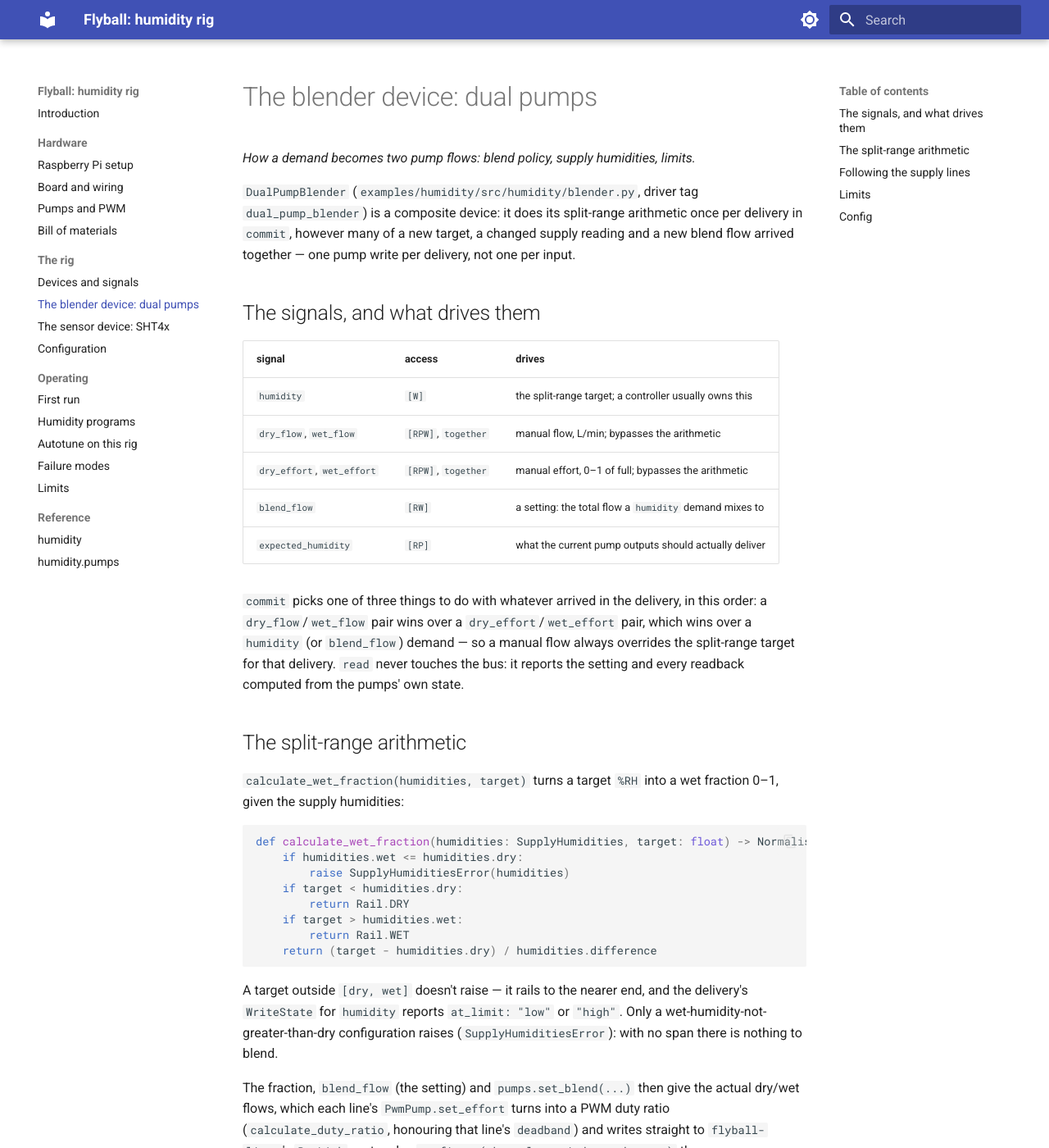
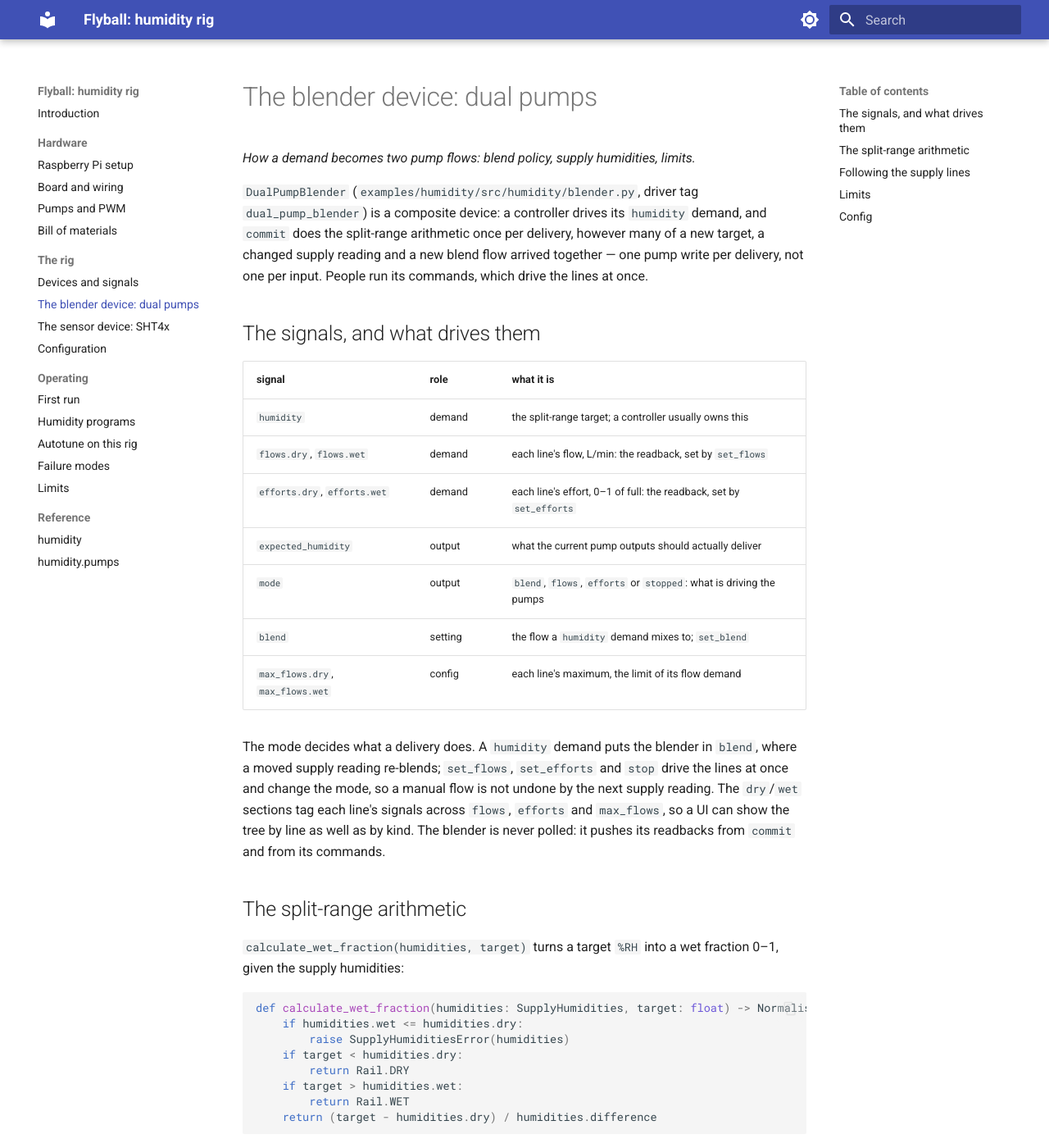
Before and after one commit to bengineer42/humctrl, an MkDocs documentation site: the page built from book/src/rig/dual-pumps.md, in a window 1280 px wide and 1400 px high. Shown: the whole window at 82% size. Built offline with MkDocs 1.6.1 and Material for MkDocs 9.7.7, drawn with Linux system fonts in a browser that asks for light colours; some of the changed text lies outside the part shown.

Commit message:
feat(humidity): the blender on the new model: commands drive the lines, commit blends
Flows and efforts are demands under flows/efforts namespaces, tagged by
line section; max flows are config signals and the flow limits; mode is
an enum output; blend a setting. set_flows / set_efforts / stop drive the
pumps at once and set the mode; a humidity demand puts it back in BLEND,
where a supply reading re-blends. No poll, no observe: readbacks are
pushed after every pump write. Tests, rig files, demo program and the
book page follow. Not yet runnable: waits on the linux package migration.

Co-Authored-By: Claude Opus 5 (1M context) <noreply@anthropic.com>

````diff
--- a/book/src/rig/dual-pumps.md
+++ b/book/src/rig/dual-pumps.md
@@ -3,27 +3,32 @@
 *How a demand becomes two pump flows: blend policy, supply humidities, limits.*
 
 `DualPumpBlender` (`examples/humidity/src/humidity/blender.py`, driver tag
-`dual_pump_blender`) is a composite device: it does its split-range
-arithmetic once per delivery in `commit`, however many of a new target, a
-changed supply reading and a new blend flow arrived together — one pump
-write per delivery, not one per input.
+`dual_pump_blender`) is a composite device: a controller drives its
+`humidity` demand, and `commit` does the split-range arithmetic once per
+delivery, however many of a new target, a changed supply reading and a
+new blend flow arrived together — one pump write per delivery, not one
+per input. People run its commands, which drive the lines at once.
 
 ## The signals, and what drives them
 
-| signal | access | drives |
+| signal | role | what it is |
 | --- | --- | --- |
-| `humidity` | `[W]` | the split-range target; a controller usually owns this |
-| `dry_flow`, `wet_flow` | `[RPW]`, `together` | manual flow, L/min; bypasses the arithmetic |
-| `dry_effort`, `wet_effort` | `[RPW]`, `together` | manual effort, 0–1 of full; bypasses the arithmetic |
-| `blend_flow` | `[RW]` | a setting: the total flow a `humidity` demand mixes to |
-| `expected_humidity` | `[RP]` | what the current pump outputs should actually deliver |
+| `humidity` | demand | the split-range target; a controller usually owns this |
+| `flows.dry`, `flows.wet` | demand | each line's flow, L/min: the readback, set by `set_flows` |
+| `efforts.dry`, `efforts.wet` | demand | each line's effort, 0–1 of full: the readback, set by `set_efforts` |
+| `expected_humidity` | output | what the current pump outputs should actually deliver |
+| `mode` | output | `blend`, `flows`, `efforts` or `stopped`: what is driving the pumps |
+| `blend` | setting | the flow a `humidity` demand mixes to; `set_blend` |
+| `max_flows.dry`, `max_flows.wet` | config | each line's maximum, the limit of its flow demand |
 
-`commit` picks one of three things to do with whatever arrived in the
-delivery, in this order: a `dry_flow`/`wet_flow` pair wins over a
-`dry_effort`/`wet_effort` pair, which wins over a `humidity` (or
-`blend_flow`) demand — so a manual flow always overrides the split-range
-target for that delivery. `read` never touches the bus: it reports the
-setting and every readback computed from the pumps' own state.
+The mode decides what a delivery does. A `humidity` demand puts the
+blender in `blend`, where a moved supply reading re-blends; `set_flows`,
+`set_efforts` and `stop` drive the lines at once and change the mode, so
+a manual flow is not undone by the next supply reading. The `dry`/`wet`
+sections tag each line's signals across `flows`, `efforts` and
+`max_flows`, so a UI can show the tree by line as well as by kind. The
+blender is never polled: it pushes its readbacks from `commit` and from
+its commands.
 
 ## The split-range arithmetic
 
@@ -42,11 +47,11 @@ def calculate_wet_fraction(humidities: SupplyHumidities, target: float) -> Norma
 ```
 
 A target outside `[dry, wet]` doesn't raise — it rails to the nearer end,
-and the delivery's `WriteState` for `humidity` reports `at_limit: "low"` or
+and the delivery's write state for `humidity` reports `at_limit: "low"` or
 `"high"`. Only a wet-humidity-not-greater-than-dry configuration raises
 (`SupplyHumiditiesError`): with no span there is nothing to blend.
 
-The fraction, `blend_flow` (the setting) and `pumps.set_blend(...)` then
+The fraction, `blend` (the setting) and `pumps.set_blend(...)` then
 give the actual dry/wet flows, which each line's `PwmPump.set_effort`
 turns into a PWM duty ratio (`calculate_duty_ratio`, honouring that line's
 `deadband`) and writes straight to `flyball-linux`'s `PwmLink` protocol —
@@ -61,12 +66,15 @@ device each: the split-range maths is its own, so one PWM chip link
 bound: { dry: hum_sensors.dry.humidity, wet: hum_sensors.wet.humidity }
 ```
 
-`blender.observe` is called whenever a bound signal publishes: it records
-the new supply humidity but does no I/O. The next `commit` — triggered by
-*any* delivery that touches this device, not necessarily the one that
-carried the new supply reading — picks it up. `expected_humidity` is
-recomputed every `commit` from the pumps' actual output and the current
-supply humidities, so it reflects reality even between controller moves.
+The blender declares two inputs, `dry` and `wet` (`supply.input(...)` in
+the class body); the rig file binds them to the sensors. Whenever a bound
+signal publishes, the rig commits the blender, and `commit` reads the
+supply's newest values from the router (`self.dry_supply.value`) — there
+is no callback and no copy on the device. While blending, that re-blends;
+in any other mode it does nothing. A rig with no sensor bound uses
+`config.supply` (the `supply_defaults` config signals) instead.
+`expected_humidity` is pushed after every pump write from the pumps'
+actual output and the current supply humidities.
 
 ## Limits
 
@@ -74,12 +82,14 @@ supply humidities, so it reflects reality even between controller moves.
   railed against the two supplies as above — so a demand can be within
   `[0, 100]` and still rail if it's outside what the current dry/wet
   supply can reach.
-- `dry_flow`/`wet_flow` are each limited to their pump's `max_flow`
-  (`rig.yaml`: 2.0 L/min per line).
-- `dry_effort`/`wet_effort` are limited to `[0, 1]`.
-- `stop` (a command, not a demand: `blender.stop()`, or `POST
-  /api/devices/blender/commands/stop`) stops both pumps at once, bypassing whatever
-  is pending.
+- `flows.dry`/`flows.wet` are each limited to their pump's `max_flow`
+  (`rig.yaml`: 2.0 L/min per line) — the limit *is* the `max_flows.dry`
+  config signal, so the command form shows it and the rig clamps to it.
+- `efforts.dry`/`efforts.wet` are limited to `[0, 1]`.
+- `set_flows` and `set_efforts` take one value per line; a line left out
+  keeps its current value. They are refused while a controller drives
+  `humidity` (put it in manual, or detach it); `stop` is exempt and stops
+  both pumps at once, whatever is driving them.
 
 ## Config
 
````
Also changed, not shown: other parts of book/src/rig/dual-pumps.md (+0 -1 lines), rig.yaml (+8 -7 lines), sim.yaml (+4 -6 lines), 5 other files.
